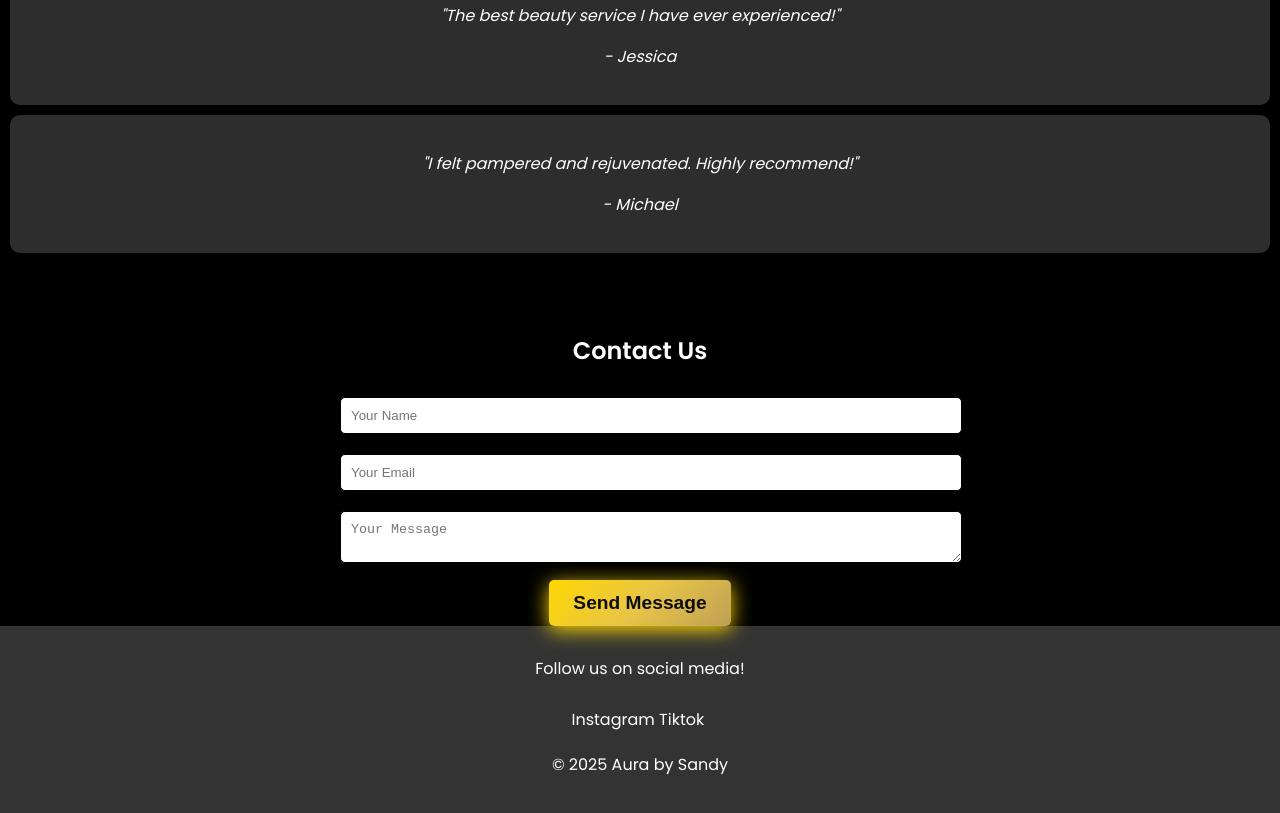
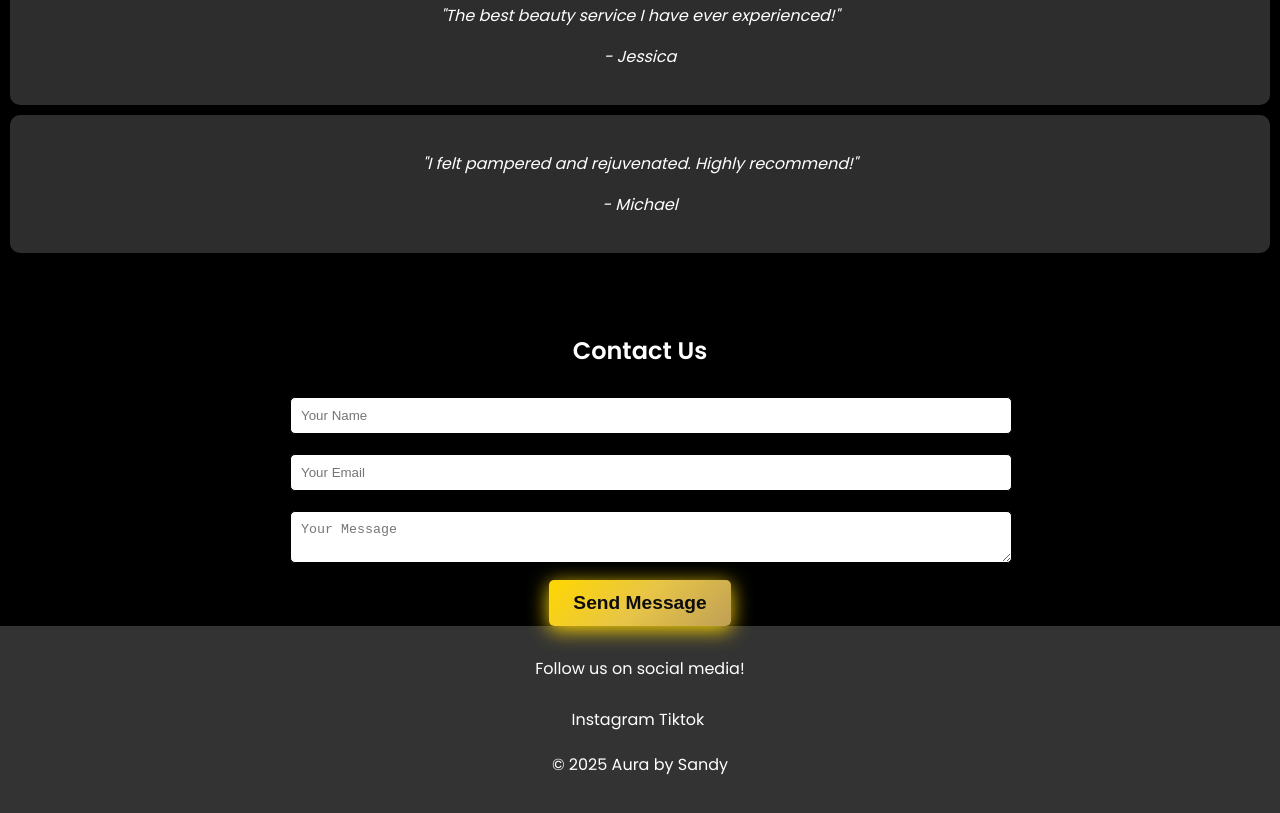
Before and after one commit to Davide0009/auraby_sandy, a plain HTML site: page index.html in a window 1280 px wide. Shown: the part 1571-2384 px from the top of the page. Drawn offline with nearby package versions, Linux system fonts and the light colour scheme; a web font is replaced by a local one.

Commit message:
Update aura.css

```diff
--- a/css/aura.css
+++ b/css/aura.css
@@ -209,7 +209,7 @@
 
         }
         #contact-section form{
-            max-width: 600px;
+            max-width: 700px;
             margin: 0 auto;
         }
 
```
